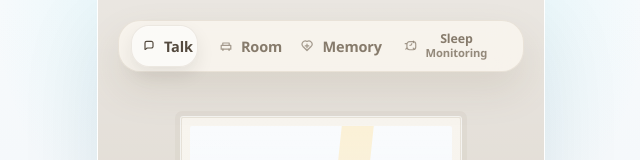
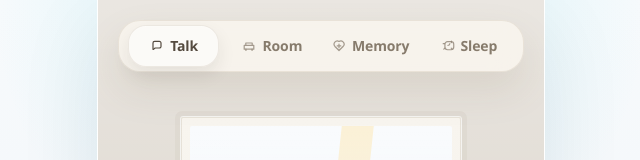
Before and after one commit to lizhongyuanuk-lab/AI-sleep-companion-web-app, a Next.js app: page /talk in a window 1280 px wide. Shown: the top 160 px of the page, without its empty margins (319-959 px from the left). Built offline with nearby package versions, Linux system fonts and the light colour scheme.

Commit message:
Align sleep label and UI decision docs

```diff
--- a/app/page.tsx
+++ b/app/page.tsx
@@ -38,7 +38,7 @@ export default function Home() {
           },
           {
             href: "/sleep-monitoring",
-            title: "Sleep Monitoring",
+            title: "Sleep",
             description: "Night tracking placeholder",
           },
         ].map((item) => (
--- a/app/sleep-monitoring/page.tsx
+++ b/app/sleep-monitoring/page.tsx
@@ -4,8 +4,8 @@ export default function SleepMonitoringPage() {
   return (
     <PagePlaceholder
       eyebrow="Sleep"
-      title="Sleep Monitoring Page"
-      description="Minimal placeholder for the sleep monitoring route in the mainline Next.js app."
+      title="Sleep Page"
+      description="Minimal placeholder for the sleep route in the mainline Next.js app."
       items={[
         "Visual shell only for future monitoring modules.",
         "No hardware, audio, or data reporting connections exist yet.",
--- a/app/talk/talk-page.module.css
+++ b/app/talk/talk-page.module.css
@@ -196,11 +196,7 @@
 
 .tabList {
   display: grid;
-  grid-template-columns:
-    minmax(0, 0.88fr)
-    minmax(0, 0.96fr)
-    minmax(0, 1fr)
-    minmax(0, 1.58fr);
+  grid-template-columns: repeat(4, minmax(0, 1fr));
   align-items: center;
   gap: var(--talk-nav-gap);
   min-height: var(--talk-nav-height);
@@ -215,10 +211,6 @@
 }
 
 .tabItem {
-  min-width: 0;
-}
-
-.tabItemWide {
   min-width: 0;
 }
 
@@ -277,18 +269,6 @@
   letter-spacing: -0.01em;
   text-align: center;
   white-space: nowrap;
-}
-
-.tabLabelFull {
-  display: inline-block;
-}
-
-.tabLabelCompact {
-  display: none;
-}
-
-.tabLabelLine {
-  display: block;
 }
 
 .roomScene {
@@ -755,47 +735,22 @@
 
 @container (max-width: 30rem) {
   .tabList {
-    grid-template-columns:
-      minmax(0, 0.86fr)
-      minmax(0, 0.92fr)
-      minmax(0, 1.02fr)
-      minmax(0, 1.7fr);
+    gap: 7px;
+    padding-inline: 9px;
   }
 
-  .tabLabelFull {
-    display: none;
+  .tabLink {
+    gap: 5px;
+    padding-inline: 5px;
   }
 
-  .tabLabelCompact {
-    display: inline-grid;
-    flex-direction: column;
-    gap: 1px;
-    align-items: center;
-    line-height: 1;
-    white-space: normal;
-  }
-
-  .tabLabelLine:first-child {
-    font-size: 12.4px;
-    line-height: 1.02;
-    letter-spacing: -0.01em;
-  }
-
-  .tabLabelLine:last-child {
-    font-size: 11.2px;
-    line-height: 1.02;
-    letter-spacing: -0.01em;
-    opacity: 0.88;
+  .tabLabel {
+    font-size: 14px;
   }
 }
 
 @container (max-width: 26rem) {
   .tabList {
-    grid-template-columns:
-      minmax(0, 0.82fr)
-      minmax(0, 0.9fr)
-      minmax(0, 0.96fr)
-      minmax(0, 1.82fr);
     gap: 5px;
     padding-inline: 8px;
   }
@@ -806,15 +761,7 @@
   }
 
   .tabLabel {
-    font-size: 14px;
-  }
-
-  .tabLabelLine:first-child {
-    font-size: 12.1px;
-  }
-
-  .tabLabelLine:last-child {
-    font-size: 10.9px;
+    font-size: 13.5px;
   }
 
   .promptBar {
--- a/app/talk/talk-shell.tsx
+++ b/app/talk/talk-shell.tsx
@@ -29,13 +29,7 @@ const topTabs = [
   { href: "/talk", label: "Talk", icon: ChatIcon, isActive: true },
   { href: "/room", label: "Room", icon: RoomIcon, isActive: false },
   { href: "/memory", label: "Memory", icon: MemoryIcon, isActive: false },
-  {
-    href: "/sleep-monitoring",
-    label: "Sleep Monitoring",
-    icon: SleepIcon,
-    isActive: false,
-    compactLabel: ["Sleep", "Monitoring"],
-  },
+  { href: "/sleep-monitoring", label: "Sleep", icon: SleepIcon, isActive: false },
 ] as const;
 
 const stateCopy: Record<TalkState, StateCopy> = {
@@ -137,16 +131,9 @@ export function TalkShell() {
           <ul className={styles.tabList}>
             {topTabs.map((item) => {
               const Icon = item.icon;
-              const isWide = "compactLabel" in item;
 
               return (
-                <li
-                  key={item.href}
-                  className={[
-                    styles.tabItem,
-                    isWide ? styles.tabItemWide : "",
-                  ].join(" ")}
-                >
+                <li key={item.href} className={styles.tabItem}>
                   <Link
                     href={item.href}
                     aria-label={item.label}
@@ -157,35 +144,9 @@ export function TalkShell() {
                     ].join(" ")}
                   >
                     <Icon className={styles.tabIcon} />
-                    {isWide ? (
-                      <>
-                        <span
-                          aria-hidden="true"
-                          className={[styles.tabLabel, styles.tabLabelFull].join(
-                            " ",
-                          )}
-                        >
-                          {item.label}
-                        </span>
-                        <span
-                          aria-hidden="true"
-                          className={[
-                            styles.tabLabel,
-                            styles.tabLabelCompact,
-                          ].join(" ")}
-                        >
-                          {item.compactLabel.map((line) => (
-                            <span key={line} className={styles.tabLabelLine}>
-                              {line}
-                            </span>
-                          ))}
-                        </span>
-                      </>
-                    ) : (
-                      <span aria-hidden="true" className={styles.tabLabel}>
-                        {item.label}
-                      </span>
-                    )}
+                    <span aria-hidden="true" className={styles.tabLabel}>
+                      {item.label}
+                    </span>
                   </Link>
                 </li>
               );
--- a/components/bottom-nav.tsx
+++ b/components/bottom-nav.tsx
@@ -7,7 +7,7 @@ const navItems = [
   { href: "/talk", label: "Talk" },
   { href: "/room", label: "Room" },
   { href: "/memory", label: "Memory" },
-  { href: "/sleep-monitoring", label: "Sleep Monitoring" },
+  { href: "/sleep-monitoring", label: "Sleep" },
 ];
 
 export function BottomNav() {
```
Also changed, not shown: 3 other files (tests, documents, lock files or other folders).
